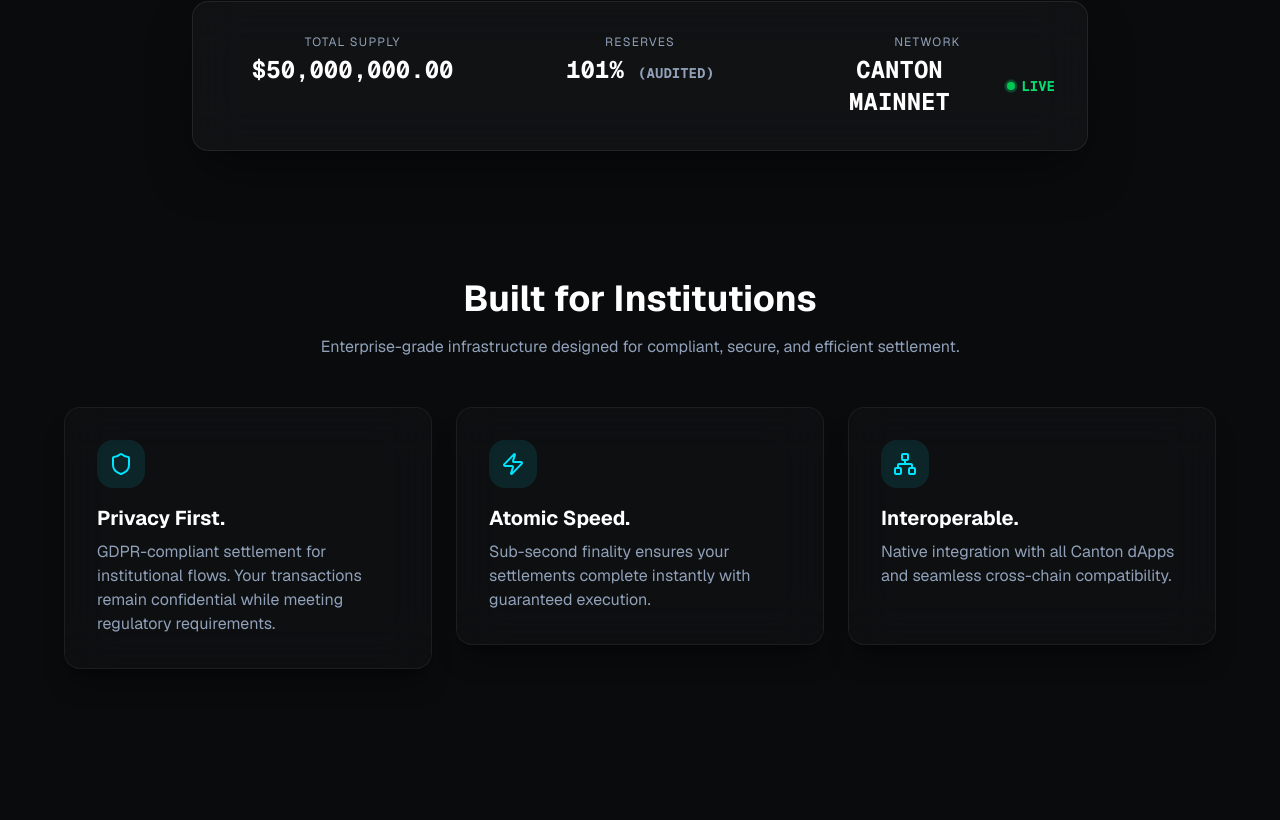
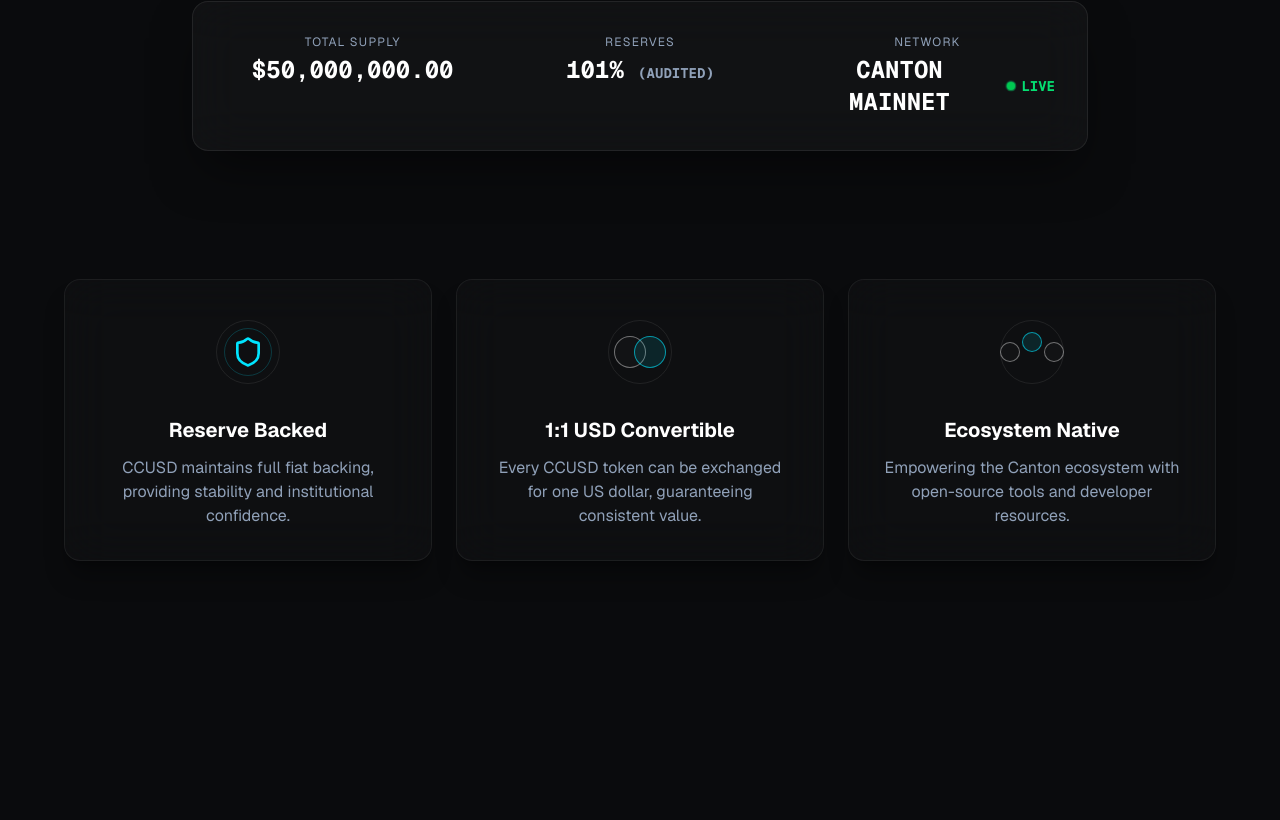
Before and after one commit to akshit-cypher/v0-ccusd-landing-page, a Next.js app: page / in a window 1280 px wide. Shown: the part 735-1555 px from the top of the page. Built offline with nearby package versions, Linux system fonts and the light colour scheme.

Commit message:
fix: remove FeaturesGrid from page layout
Streamline page flow from TrustBar to ValuePropsSection.

Co-authored-by: Akshit <159150289+akshit-cypher@users.noreply.github.com>

```diff
--- a/app/page.tsx
+++ b/app/page.tsx
@@ -1,6 +1,7 @@
 "use client";
 
-import React from "react"
+import React from "react";
+
 
 import { motion } from "framer-motion";
 import { Shield, Zap, Network, Globe, Layers, ShieldCheck, Landmark, RefreshCw, FileCheck, Key, Sparkles } from "lucide-react";
@@ -182,7 +183,7 @@ function HeroSection() {
           <Button
             variant="ghost"
             size="lg"
-            className="border border-white/10 bg-transparent text-white hover:bg-white/5 hover:text-white"
+            className="border border-white/[0.08] bg-transparent text-white hover:bg-white/5 hover:text-white"
           >
             Read Whitepaper
           </Button>
@@ -272,54 +273,6 @@ function FeatureCard({
       <h3 className="mb-2 text-xl font-bold text-white">{title}</h3>
       <p className="text-slate-400">{description}</p>
     </motion.div>
-  );
-}
-
-// Features Grid Component
-function FeaturesGrid() {
-  return (
-    <section className="relative z-10 px-6 py-24 md:py-32">
-      <div className="mx-auto max-w-6xl">
-        <motion.div
-          variants={fadeInUp}
-          initial="initial"
-          whileInView="animate"
-          viewport={{ once: true }}
-          transition={{ duration: 0.6 }}
-          className="mb-12 text-center"
-        >
-          <h2 className="mb-4 text-3xl font-bold text-white md:text-4xl">
-            Built for Institutions
-          </h2>
-          <p className="mx-auto max-w-2xl text-slate-400">
-            Enterprise-grade infrastructure designed for compliant, secure, and
-            efficient settlement.
-          </p>
-        </motion.div>
-
-        <div className="grid grid-cols-1 gap-6 md:grid-cols-2 lg:grid-cols-3">
-          <FeatureCard
-            icon={<Shield className="h-6 w-6" />}
-            title="Privacy First."
-            description="GDPR-compliant settlement for institutional flows. Your transactions remain confidential while meeting regulatory requirements."
-            className="md:col-span-2 lg:col-span-1 lg:row-span-2"
-            delay={0.1}
-          />
-          <FeatureCard
-            icon={<Zap className="h-6 w-6" />}
-            title="Atomic Speed."
-            description="Sub-second finality ensures your settlements complete instantly with guaranteed execution."
-            delay={0.2}
-          />
-          <FeatureCard
-            icon={<Network className="h-6 w-6" />}
-            title="Interoperable."
-            description="Native integration with all Canton dApps and seamless cross-chain compatibility."
-            delay={0.3}
-          />
-        </div>
-      </div>
-    </section>
   );
 }
 
@@ -604,7 +557,6 @@ export default function Home() {
       <Navigation />
       <HeroSection />
       <TrustBar />
-      <FeaturesGrid />
       <ValuePropsSection />
       <WhyChooseSection />
       <ContactSection />
```
